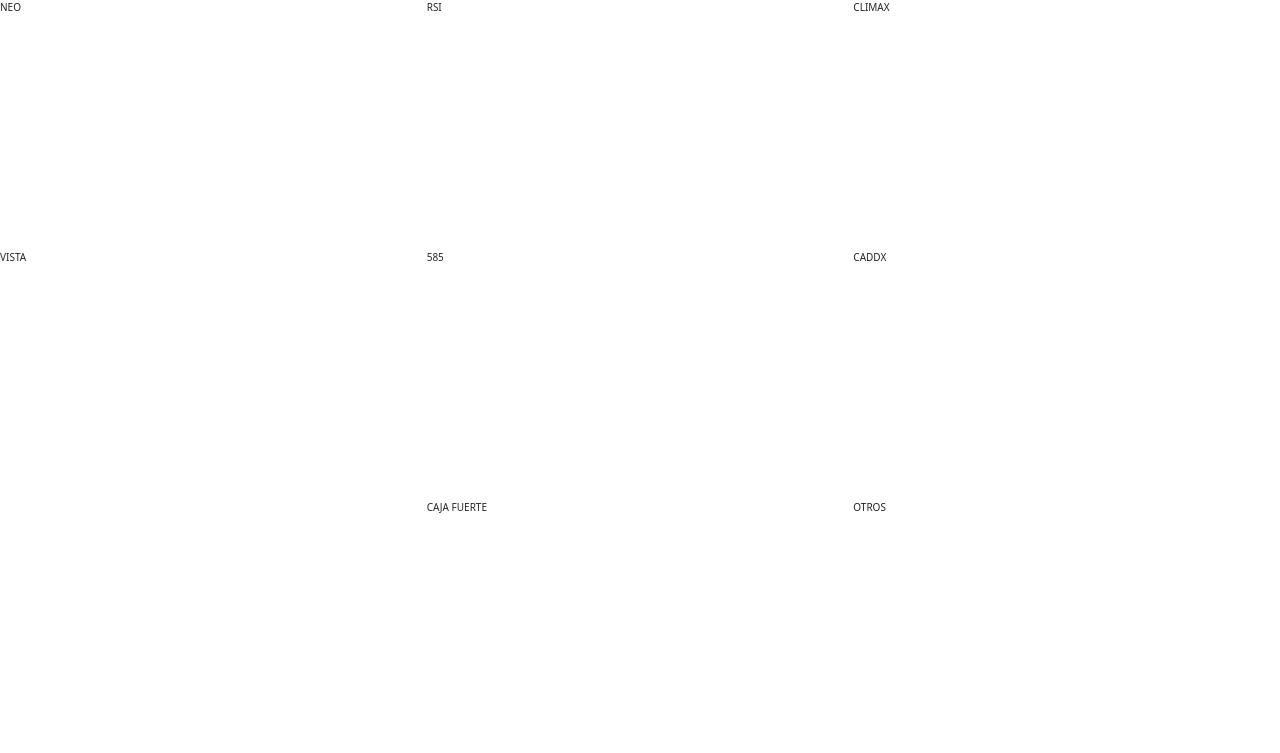
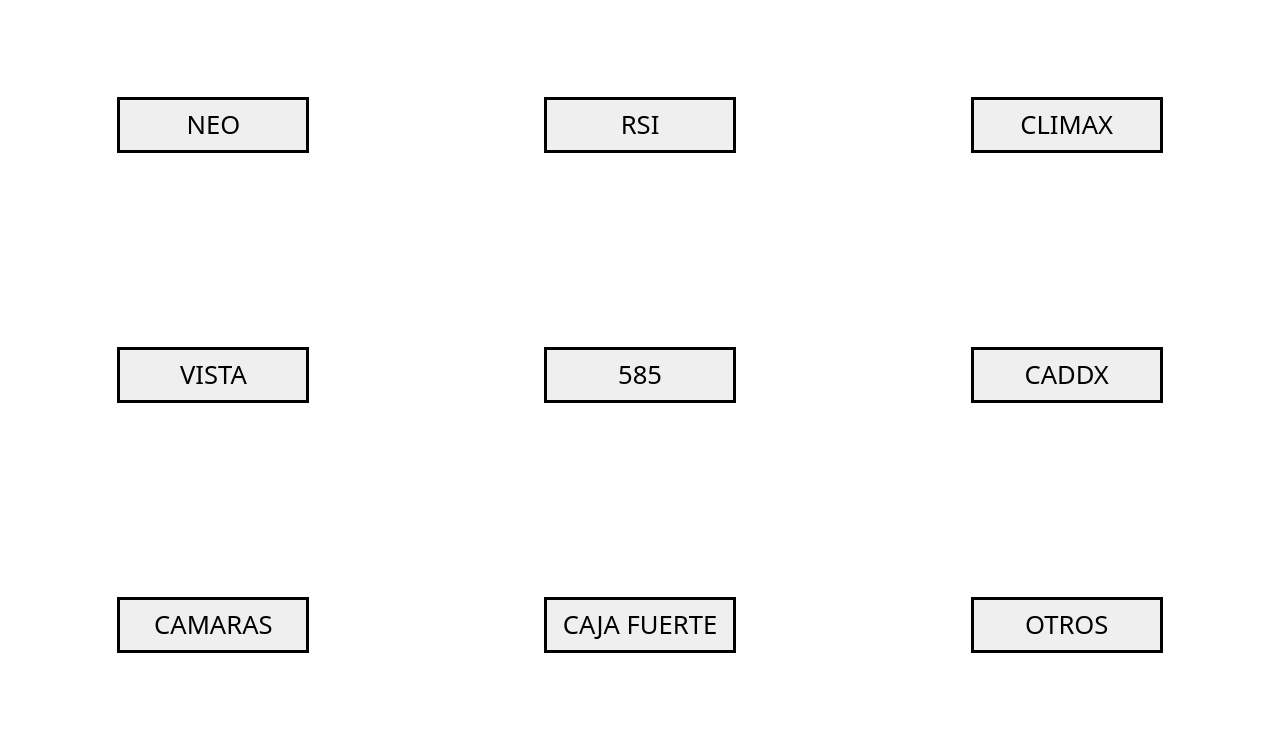
Before and after one commit to MauricioBuda/manualesProseMauri, a plain HTML site: page pages/manuales.html in a window 1280 px wide. Drawn offline with nearby package versions, Linux system fonts and the light colour scheme.

Commit message:
probando fondo

```diff
--- a/css/styless.css
+++ b/css/styless.css
@@ -25,6 +25,9 @@
 /* EMPIEZA INDEX */
 .body_index{
   background-image: url(../img/fondo_herramientas.jpg);
+  resize: both;
+  overflow: auto;
+  background-repeat: round;
 }
 
 .section_index{
@@ -76,46 +79,114 @@
   display: grid;
   grid-template-columns: 2fr 2fr 2fr;
   grid-template-rows: 250px 250px 250px;
+  justify-items: center;
+  align-items: center;
+  font-size: 2vw;
   grid-template-areas:
   "neo rsi climax"
-  "vista 585 caddx"
+  "vista dsc caddx"
   "camaras cf otros";
  }
 
  .neo{
   grid-area: neo;
+  border: solid black;
+  margin: 2rem;
+  display: flex;
+  justify-content: center;
+  align-items: center;
+    height: 7vh;
+  width: 15vw;
  }
 
  .rsi{
   grid-area: rsi;
+  border: solid black;
+  margin: 2rem;
+  display: flex;
+  justify-content: center;
+  align-items: center;
+    height: 7vh;
+  width: 15vw;
  }
 
  .climax{
   grid-area: climax;
+  border: solid black;
+  margin: 2rem;
+  display: flex;
+  justify-content: center;
+  align-items: center;
+  text-align: center;
+    height: 7vh;
+  width: 15vw;
  }
 
  .vista{
   grid-area: vista;
+  border: solid black;
+  margin: 2rem;
+  display: flex;
+  justify-content: center;
+  align-items: center;
+    height: 7vh;
+  width: 15vw;
  }
 
- .585{
-  grid-area: 585;
+ .dsc{
+  grid-area: dsc;
+  border: solid black;
+  margin: 2rem;
+  display: flex;
+  justify-content: center;
+  align-items: center;
+    height: 7vh;
+  width: 15vw;
  }
 
  .caddx{
   grid-area: caddx;
+  border: solid black;
+  margin: 2rem;
+  display: flex;
+  justify-content: center;
+  align-items: center;
+    height: 7vh;
+  width: 15vw;
  }
 
  .camaras{
   grid-area: camaras;
+  border: solid black;
+  margin: 2rem;
+  display: flex;
+  justify-content: center;
+  align-items: center;
+  height: 7vh;
+  width: 15vw;
  }
 
  .cf{
   grid-area: cf;
+  border: solid black;
+  margin: 2rem;
+  display: flex;
+  justify-content: center;
+  align-items: center;
+    height: 7vh;
+  width: 15vw;
  }
 
  .otros{
   grid-area: otros;
+  border: solid black;
+  margin: 2rem;
+  display: flex;
+  justify-content: center;
+  align-items: center;
+    height: 7vh;
+  width: 15vw;
  }
 
+
  /* TERMINA MANUALES */
--- a/pages/manuales.html
+++ b/pages/manuales.html
@@ -12,14 +12,15 @@
 <body>
 
     <section class="manuales_section">
-        <div class="neo">NEO</div>
-        <div class="rsi">RSI</div>
-        <div class="climax">CLIMAX</div>
-        <div class="vista">VISTA</div>
-        <div class="585">585</div>
-        <div class="caddx">CADDX</div>
-        <div class="cf">CAJA FUERTE</div>
-        <div class="otros">OTROS</div>
+        <button class="neo"><a href="instalador/neo.html">NEO</a></button>
+        <button class="rsi"><a href="instalador/rsi.html">RSI</a></button>
+        <button class="climax"><a href="instalador/climax.html">CLIMAX</a></button>
+        <button class="vista"><a href="instalador/vista.html">VISTA</a></button>
+        <button class="dsc"><a href="instalador/dsc.html">585</a></button>
+        <button class="caddx"><a href="instalador/caddx.html">CADDX</a></button>
+        <button class="camaras"><a href="instalador/camaras.html">CAMARAS</a></button>
+        <button class="cf"><a href="instalador/cajaFuerte.html">CAJA FUERTE</a></button>
+        <button class="otros"><a href="instalador/otros.html">OTROS</a></button>
     </section>
 
 </body>
```
Also changed, not shown: pages/instalador/neo.html (added, +18 -0 lines), pages/instalador/caddx.html (added), pages/instalador/cajaFuerte.html (added), pages/instalador/camaras.html (added), pages/instalador/climax.html (added), pages/instalador/dsc.html (added), pages/instalador/otros.html (added), pages/instalador/rsi.html (added), pages/instalador/vista.html (added).
